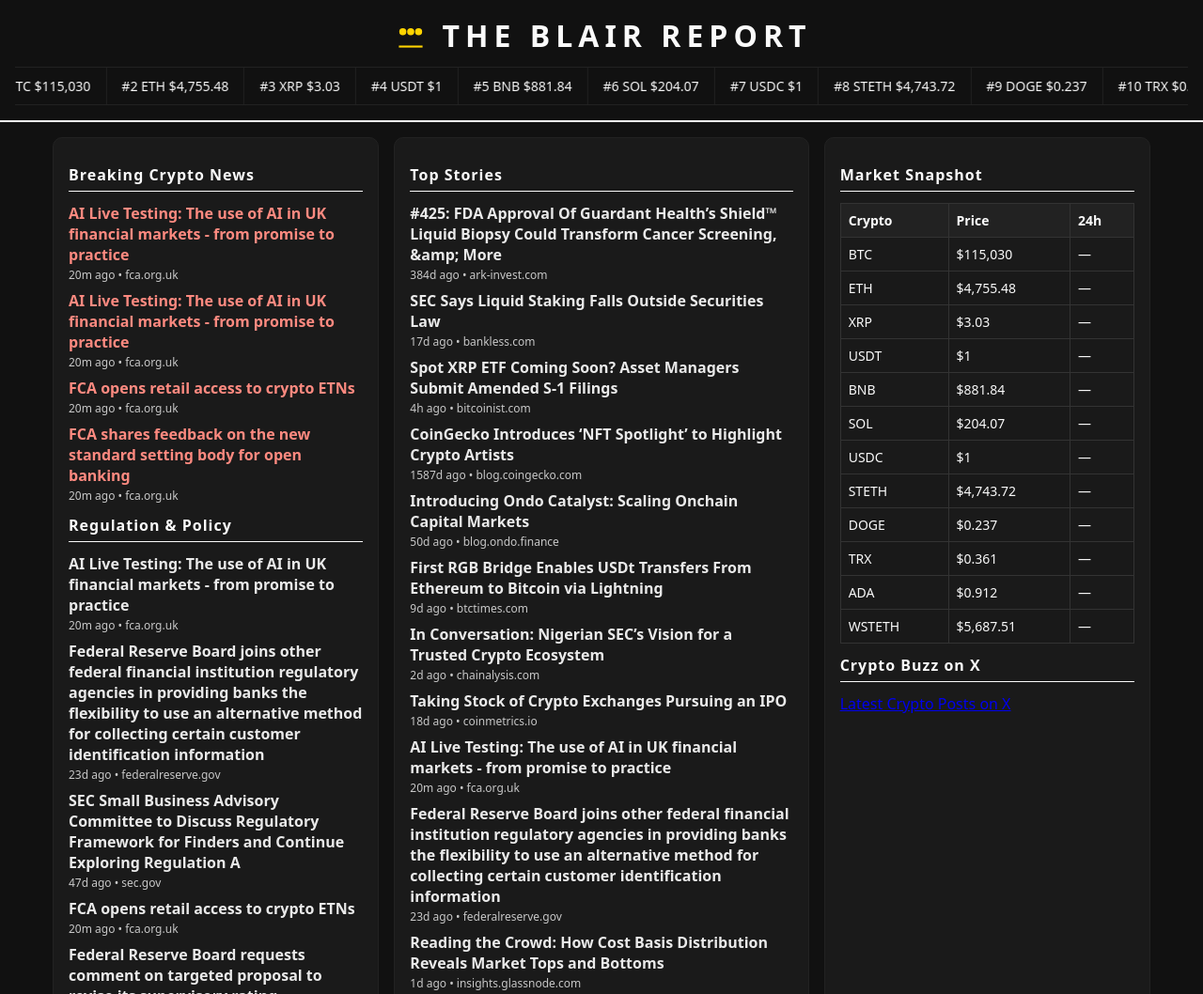
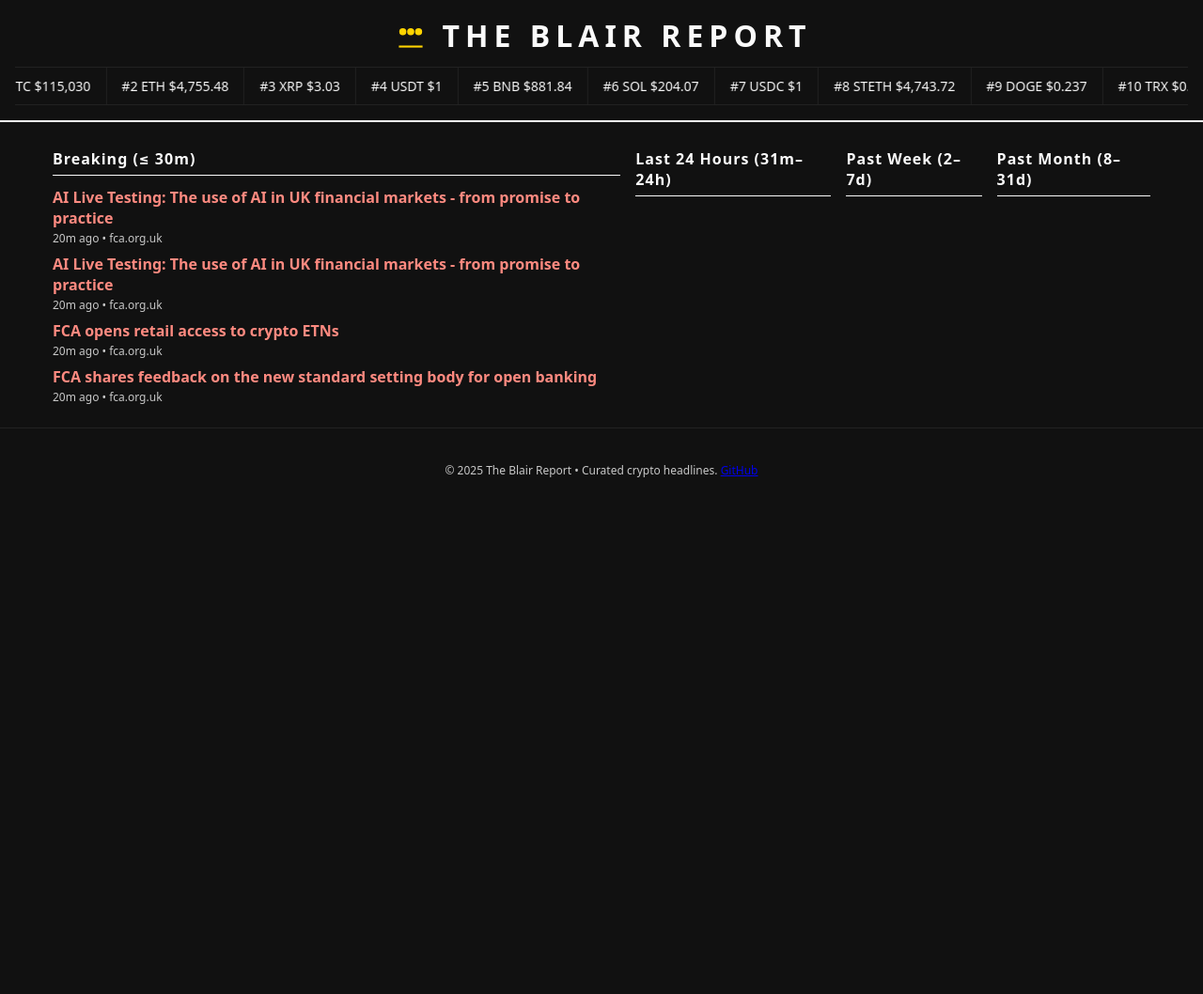
Before and after one commit to FutureXRP/The-Blair-Report, a plain HTML site: page index.html in a window 1280 px wide. Shown: the top 1058 px of the page at 94% size. After the commit the page ends 800 px from the top, so only its background shows below. Drawn offline with Linux system fonts and the light colour scheme; a script that the page names is missing.

Commit message:
Update index.html

```diff
--- a/index.html
+++ b/index.html
@@ -4,7 +4,7 @@
   <meta charset="utf-8" />
   <meta name="viewport" content="width=device-width, initial-scale=1" />
   <title>The Blair Report</title>
-  <meta name="description" content="The Blair Report – a Drudge-style crypto front page for news, regulation, tokenization, research, markets, and culture." />
+  <meta name="description" content="The Blair Report – a crypto front page organized by freshness: breaking, last 24 hours, past week, past month." />
   <link rel="preconnect" href="https://fonts.gstatic.com" crossorigin>
   <link rel="stylesheet" href="styles.css" />
 </head>
@@ -15,57 +15,32 @@
       <h1>THE BLAIR REPORT</h1>
     </div>
 
-    <!-- Scrolling prices (top 50 mcap) -->
-    <div class="ticker-wrap" aria-label="Top 50 crypto prices, scrolling">
+    <!-- Top-50 scrolling ticker -->
+    <div class="ticker-wrap" aria-label="Top crypto prices, scrolling">
       <div id="ticker" class="ticker"></div>
     </div>
   </header>
 
   <main class="frontpage">
-    <div class="col left">
-      <h2>Breaking Crypto News</h2>
+    <section class="bucket">
+      <h2>Breaking (≤ 30m)</h2>
       <ul id="breaking"></ul>
+    </section>
 
-      <h2>Regulation & Policy</h2>
-      <ul id="regulation"></ul>
-    </div>
+    <section class="bucket">
+      <h2>Last 24 Hours (31m–24h)</h2>
+      <ul id="day"></ul>
+    </section>
 
-    <div class="col center">
-      <h2>Top Stories</h2>
-      <ul id="top"></ul>
+    <section class="bucket">
+      <h2>Past Week (2–7d)</h2>
+      <ul id="week"></ul>
+    </section>
 
-      <h2>RWA Tokenization</h2>
-      <ul id="tokenization"></ul>
-
-      <h2>Research & Data</h2>
-      <ul id="research"></ul>
-
-      <h2>Culture & Commentary</h2>
-      <ul id="culture"></ul>
-    </div>
-
-    <div class="col right">
-      <h2>Market Snapshot</h2>
-      <table class="market-table">
-        <thead>
-          <tr>
-            <th>Crypto</th>
-            <th>Price</th>
-            <th>24h</th>
-          </tr>
-        </thead>
-        <tbody id="market-body"></tbody>
-      </table>
-
-      <h2>Crypto Buzz on X</h2>
-      <a class="twitter-timeline"
-         data-height="400"
-         data-theme="dark"
-         href="https://x.com/search?q=crypto%20OR%20bitcoin%20OR%20ethereum%20OR%20%23crypto%20OR%20%23bitcoin%20OR%20%23ethereum&src=typed_query&f=live">
-         Latest Crypto Posts on X
-      </a>
-      <script async src="https://platform.x.com/widgets.js" charset="utf-8"></script>
-    </div>
+    <section class="bucket">
+      <h2>Past Month (8–31d)</h2>
+      <ul id="month"></ul>
+    </section>
   </main>
 
   <footer class="site-footer">
```
